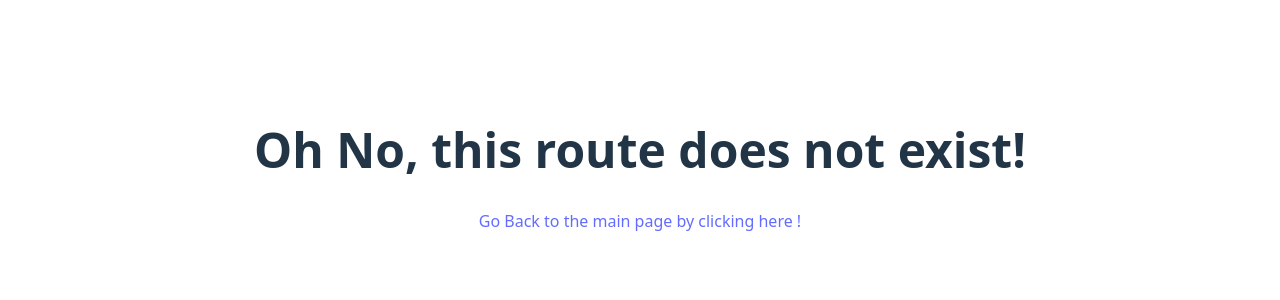
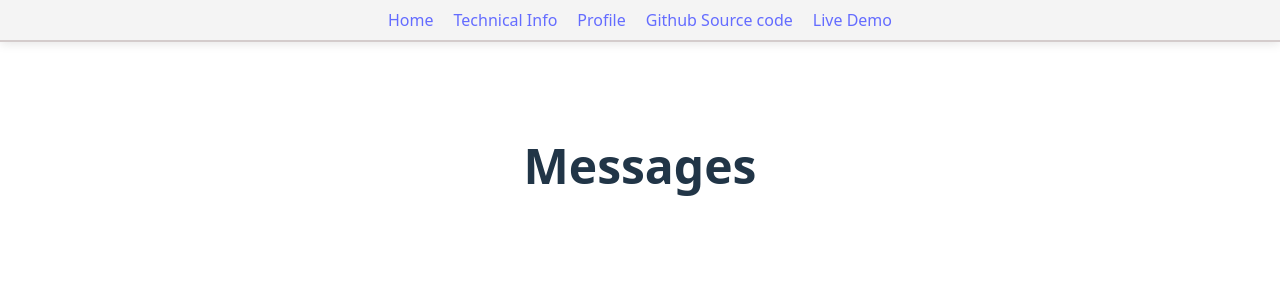
Before and after one commit to amaldevelops/messaging-app, a React (Vite) app in the folder frontend/: page /messaging-app/messages in a window 1280 px wide. Shown: the top 300 px of the page. Built offline with nearby package versions, Linux system fonts and the light colour scheme.

Commit message:
Add Contacts and UserMessages components

```diff
--- /dev/null
+++ b/frontend/src/components/Contacts.jsx
@@ -0,0 +1,9 @@
+function Contacts() {
+  return (
+    <div>
+      <h1>Contacts</h1>
+    </div>
+  );
+}
+
+export default Contacts;
--- /dev/null
+++ b/frontend/src/components/UserMessages.jsx
@@ -0,0 +1,9 @@
+function UserMessages() {
+  return (
+    <div>
+      <h1>Messages</h1>
+    </div>
+  );
+}
+
+export default UserMessages;
--- a/frontend/src/routes.jsx
+++ b/frontend/src/routes.jsx
@@ -5,6 +5,8 @@ import Profile from "./components/Profile";
 import ErrorPage from "./ErrorPage";
 import Login from "./components/Login";
 import Register from "./components/Register";
+import UserMessages from "./components/UserMessages";
+import Contacts from "./components/Contacts";
 
 const routes = [
   {
@@ -35,6 +37,16 @@ const routes = [
         element: <Register />,
         errorElement: <ErrorPage />,
       },
+      {
+        path: "/messaging-app/contacts",
+        element: <Contacts />,
+        errorElement: <ErrorPage />,
+      },
+      {
+        path: "/messaging-app/messages",
+        element: <UserMessages />,
+        errorElement: <ErrorPage />,
+      },
     ],
     errorElement: <ErrorPage />,
   },
```
